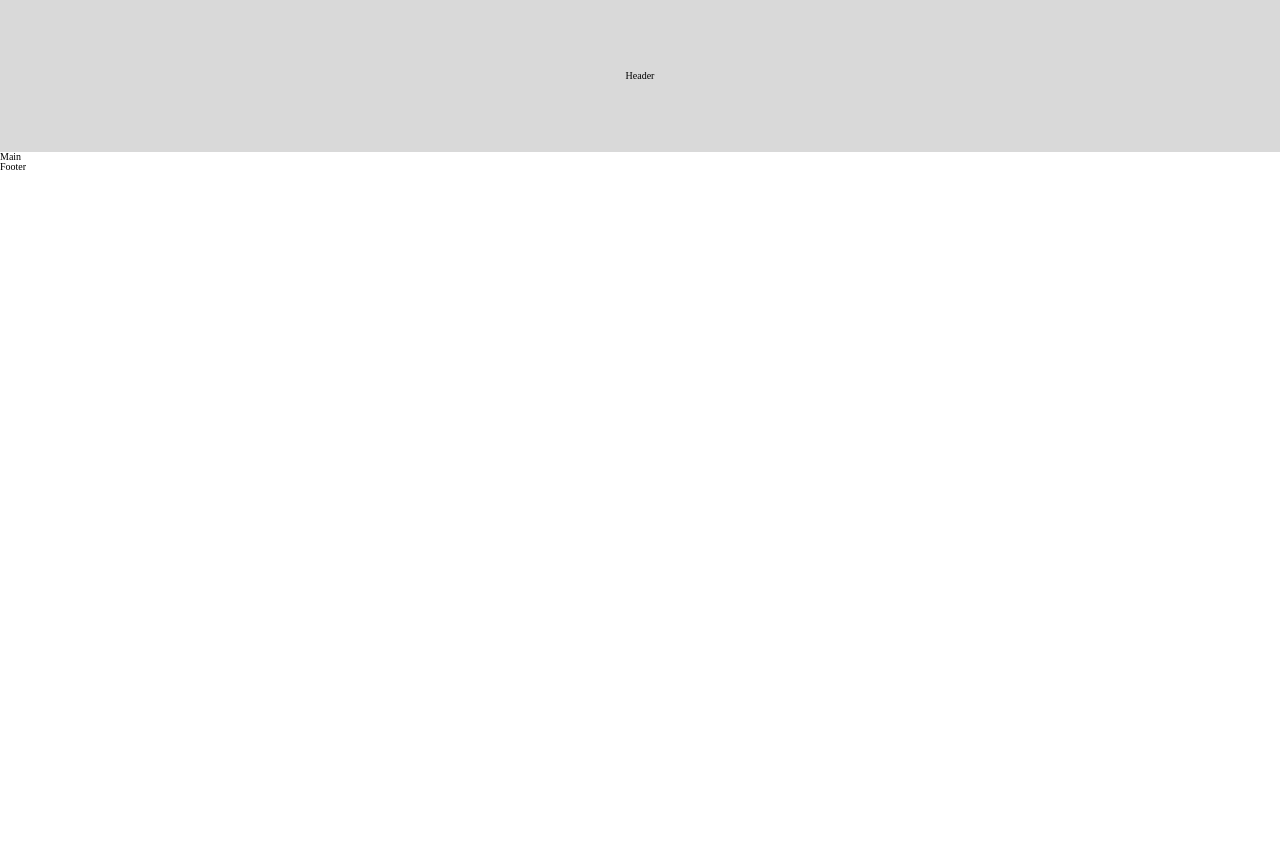
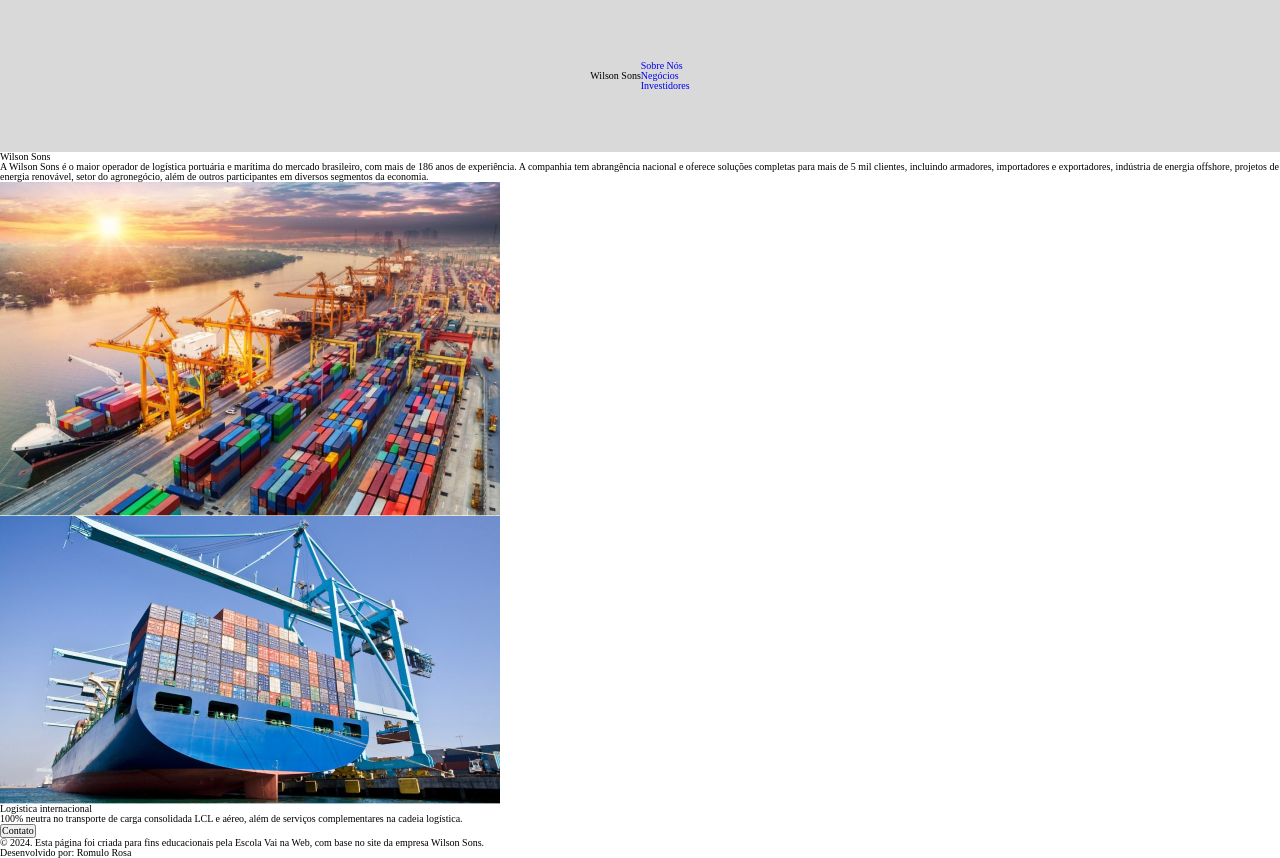
Before and after one commit to 2024-vai-na-web/02-lp-wilson-sons, a plain HTML site: page index.html in a window 1280 px wide. Before the commit the page ends 800 px from the top, so only its background shows below. Drawn offline with Linux system fonts and the light colour scheme; a web font is replaced by a local one.

Commit message:
html index insercao de conteudo

```diff
--- a/index.html
+++ b/index.html
@@ -15,13 +15,44 @@
 </head>
 <body>
   <header>
-    Header
+    <h1><span>Wilson Sons</span></h1>
+    <nav class="nav__wrapper">
+      <ul class="nav__list">
+        <li class="nav__item"><a href="#" class="nav__link"><span>Sobre Nós</span></a></li>
+        <li class="nav__item"><a href="#" class="nav__link"><span>Negócios</span></a></li>
+        <li class="nav__item"><a href="#" class="nav__link"><span>Investidores</span></a></li>
+      </ul>
+    </nav>
   </header>
   <main>
-    Main
+    <section>
+      <article>
+        <h2>Wilson Sons</h2>
+        <p>A Wilson Sons é o maior operador de logística portuária e marítima do mercado brasileiro, com mais de 186 anos de
+        experiência. A companhia tem abrangência nacional e oferece soluções completas para mais de 5 mil clientes, incluindo
+        armadores, importadores e exportadores, indústria de energia offshore, projetos de energia renovável, setor do
+        agronegócio, além de outros participantes em diversos segmentos da economia.</p>
+      </article>
+      <img src="./img/porto.png" alt="Vista superior do porto com navio cargueiro atracado cheio de containers de diversas cotes">
+    </section>
+
+
+    <section>
+      <img src="./img/navio-cargueiro.png" alt="vista trazeira de um navio cargueiro carregado com vários containers de diversas cores">
+      <article>
+        <h2>Logística internacional</h2>
+        <p>100% neutra no transporte de carga consolidada LCL e aéreo, além de serviços complementares na cadeia logística.</p>
+        <button>Contato</button>
+      </article>
+    </section>
   </main>
-  <footer>
-    Footer
+
+
+  <footer class="footer__wrapper">
+    <p class="footer__copyright">© 2024. Esta página foi criada para fins educacionais pela Escola Vai na Web, com base no site da empresa Wilson Sons.</p>
+    <div>
+      <p>Desenvolvido por: <span>Romulo Rosa</span></p>
+    </div>
   </footer>
 </body>
 </html>
```
